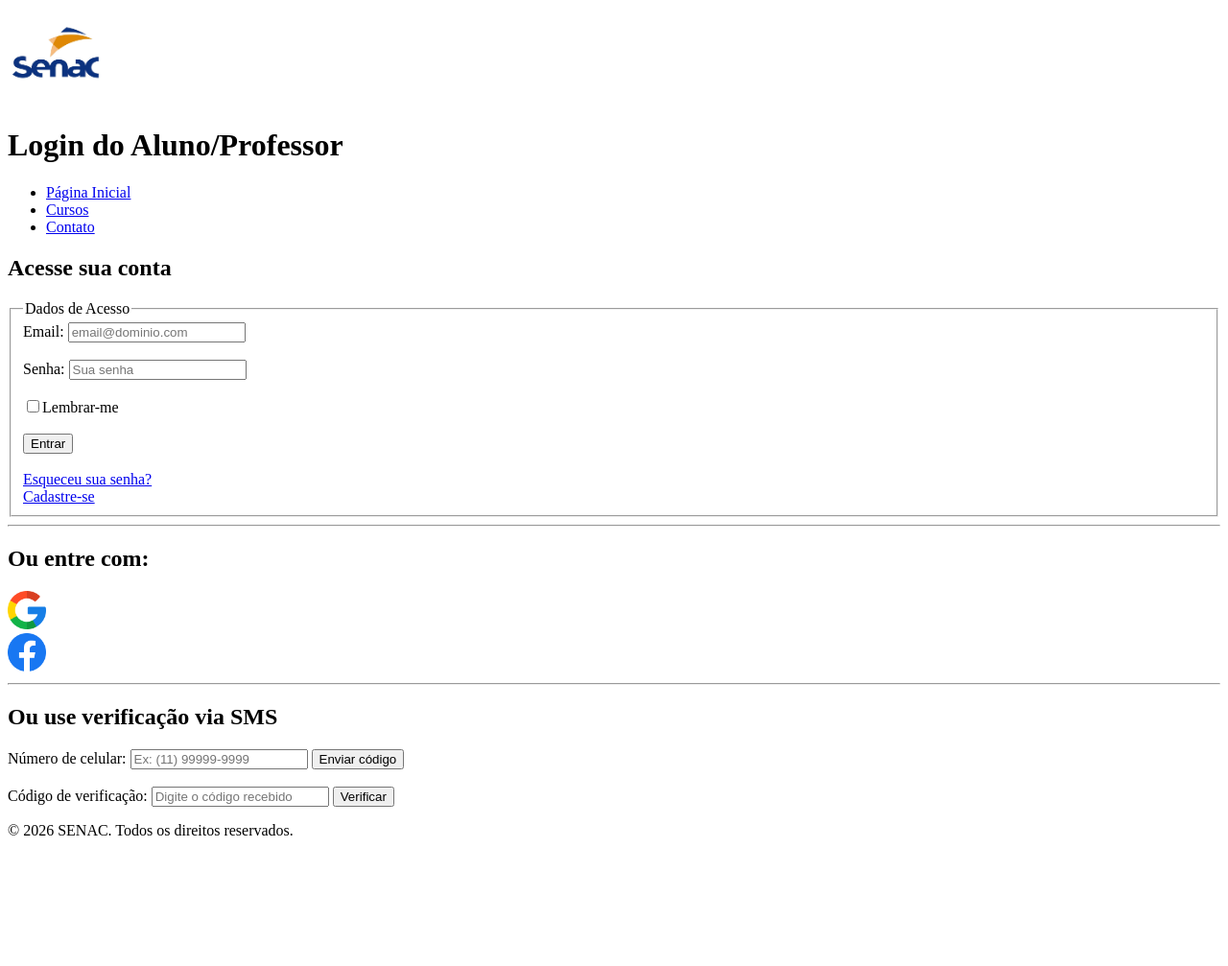
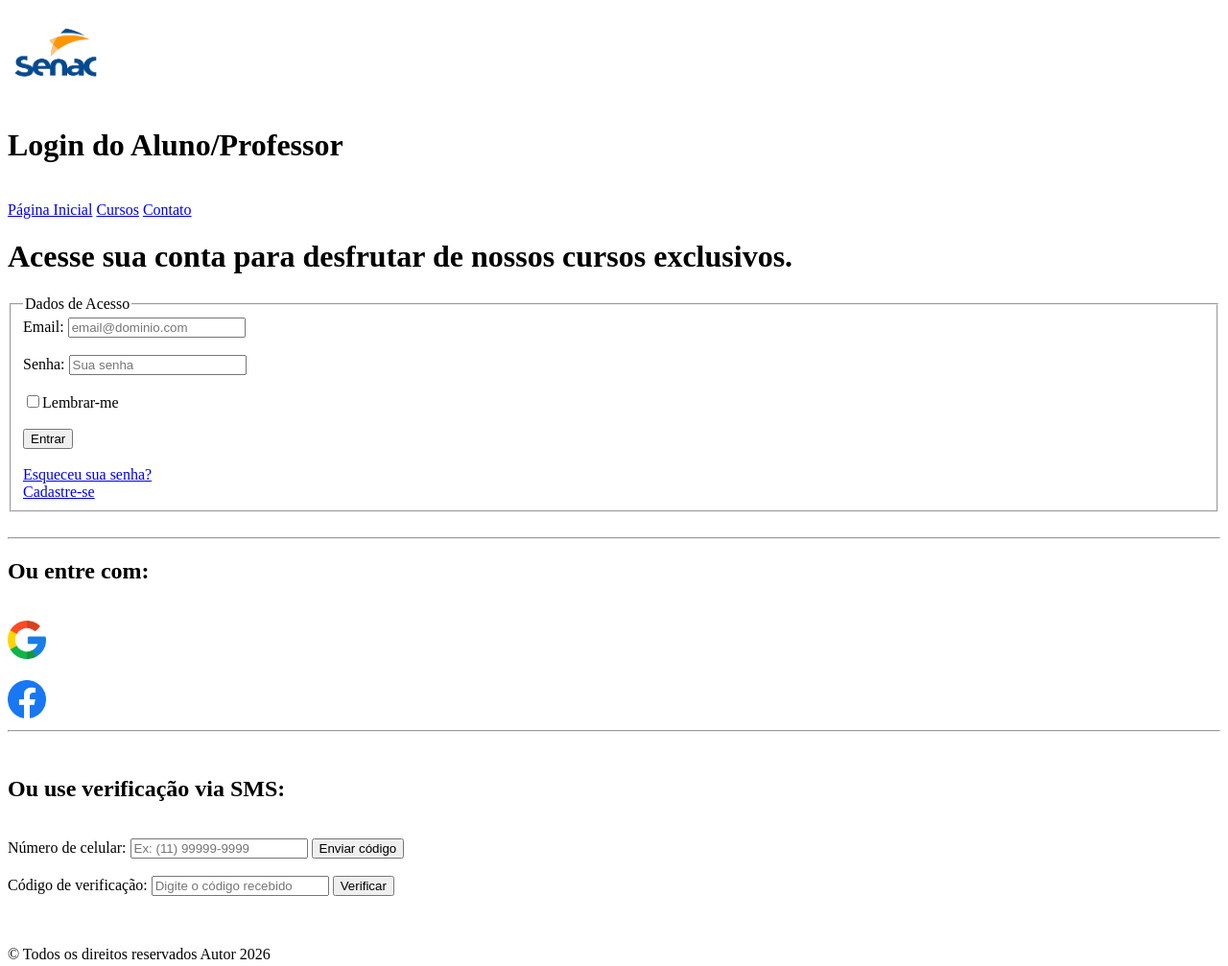
Before and after one commit to vitorhenrique220/trabalhosenac-html, a plain HTML site: page login.html in a window 1280 px wide. Shown: the whole page at 96% size. Before the commit the page ends 891 px from the top, so only its background shows below. Drawn offline with Linux system fonts and the light colour scheme.

Commit message:
Revise login.html structure and content
Updated the layout and content of the login page, including navigation links and headings.

```diff
--- a/login.html
+++ b/login.html
@@ -4,18 +4,29 @@
     <meta charset="UTF-8">
     <meta name="viewport" content="width=device-width, initial-scale=1.0">
     <title>Login de Usuário</title>
-</head>
-<body>
-     <img src="zimagem/unnamed.jpg" alt="" width="100">
+
+    <link rel="stylesheet" href="login.css">
+
+   <header>
+     <img src="zimagem/images-removebg-preview.png" alt="" width="100">
      <h1>Login do Aluno/Professor</h1>
+   </header>
 
-     <ul>
-        <li><a href="abpaginainicial.html">Página Inicial</a></li>
-        <li><a href="produtos.html">Cursos</a></li>
-        <li><a href="contato.html">Contato</a></li>
-     </ul>
+    <br>
 
-    <h2>Acesse sua conta</h2>
+   <body>
+
+     <nav>
+
+        <a href="index.html">Página Inicial</a>
+        <a href="produtos.html">Cursos</a>
+        <a href="contato.html">Contato</a>
+
+     </nav>
+
+    <h1 class="titulo-principal">Acesse sua conta para desfrutar de nossos cursos exclusivos.</h1>
+
+
 
     <fieldset>
         <legend>Dados de Acesso</legend>
@@ -34,14 +45,21 @@
         <a href="cadastro.html">Cadastre-se</a>
     </fieldset>
 
+    <br>
+
     <hr>
 
-    <h2>Ou entre com:</h2>
-    <img src="zimagem/google.png" alt="" width="40"><br>
-    <img src="zimagem/facebook.png" alt="" width="40">
+    <h2>Ou entre com:</h2><br>
+    <img src="zimagem/google.png" alt="" width="40"><br><br>
+    <img src="zimagem/facebook.png" alt="" width="40"><br>
+
+
     <hr>
 
-    <h2>Ou use verificação via SMS</h2>
+    <br>
+
+
+    <h2>Ou use verificação via SMS:</h2><br>
     <label for="celular">Número de celular:</label>
     <input type="text" placeholder="Ex: (11) 99999-9999">
     <input type="button" value="Enviar código"><br><br>
@@ -50,11 +68,13 @@
     <input type="text" placeholder="Digite o código recebido">
     <input type="button" value="Verificar">
 
-    <footer>
-        <p><span>© 2026 SENAC. Todos os direitos reservados.</span></p>
-    </footer>
+
+   <br><br><br>
 
 
+    <footer>
+        <p>&copy; Todos os direitos reservados Autor 2026</p>
+    </footer>
 
 
 
```
